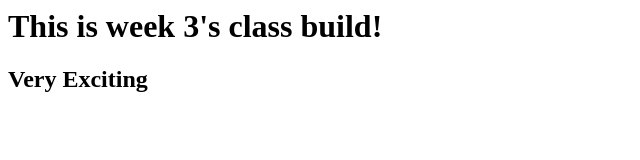
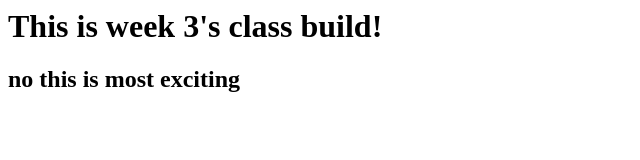
Before and after one commit to peeversjack/Week-3-1054, a plain HTML site: page index.html in a window 1280 px wide. Shown: the whole page, without its empty margins (0-640 px from the left). Drawn offline with Linux system fonts and the light colour scheme.

Commit message:
Updating master desc

```diff
--- a/index.html
+++ b/index.html
@@ -4,6 +4,6 @@
     </head>
     <body>
     	<h1>This is week 3's class build!</h1>
-    	<h2>Very Exciting</h2>
+    	<h2>no this is most exciting</h2>
 </body>
 </html>
```
